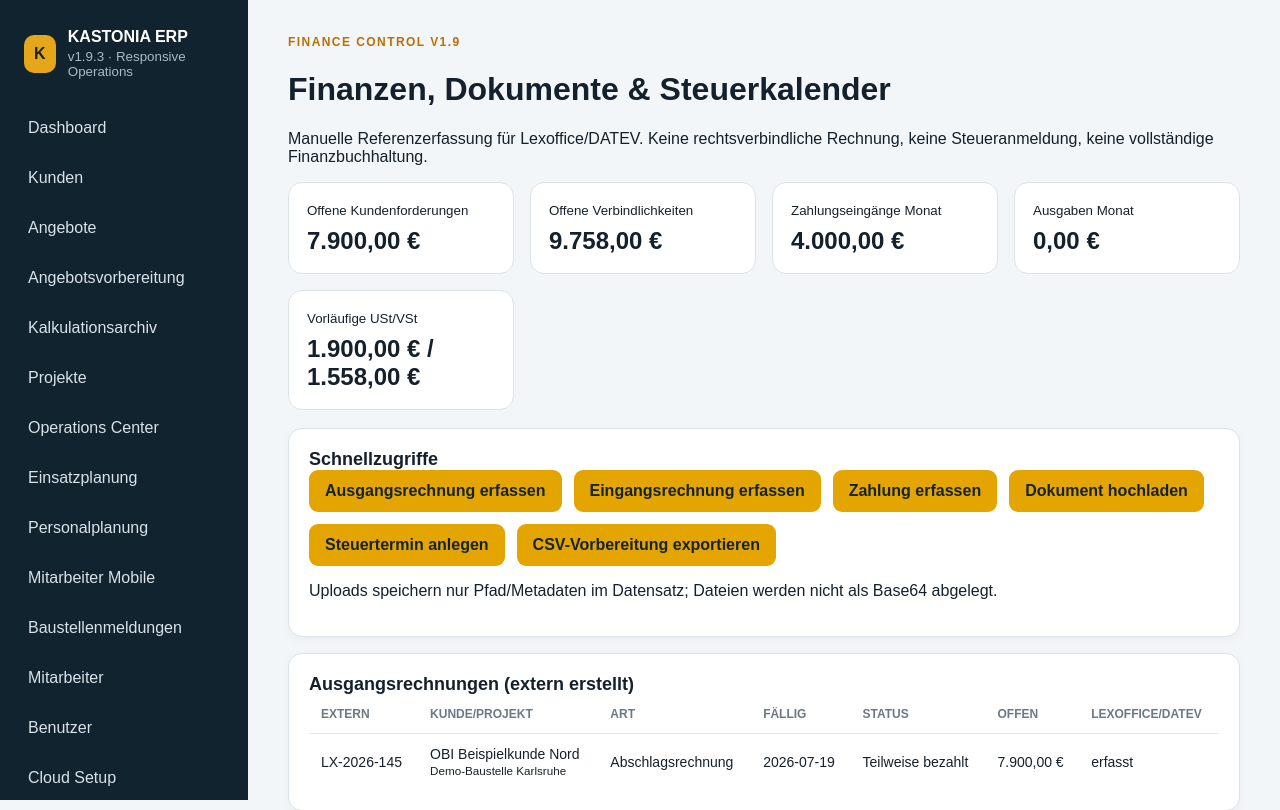
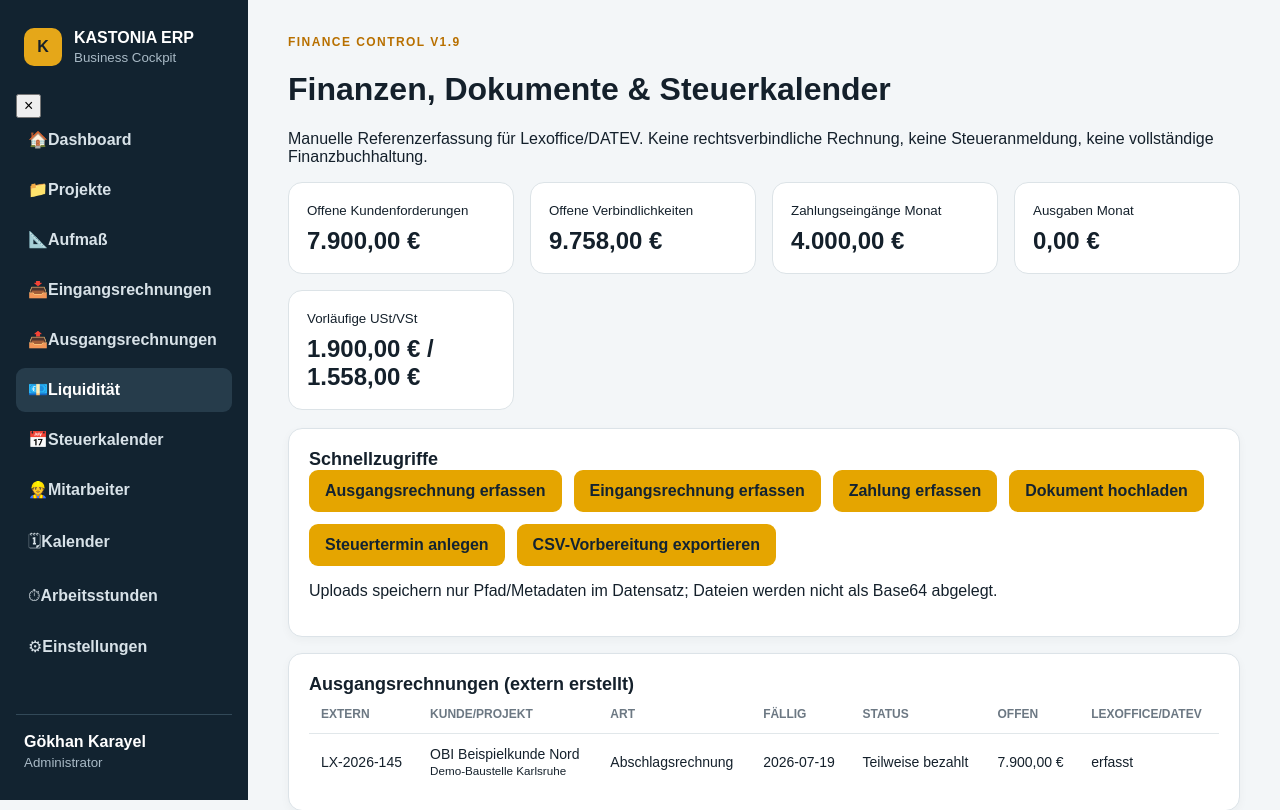
Before and after one commit to Kastonia-ERP/kastonia-erp, a Next.js app: page /finanzen in a window 1280 px wide. Shown: the top 810 px of the page. Built offline with nearby package versions, Linux system fonts and the light colour scheme.

Commit message:
Navigation auf Sprint-1-Umfang reduzieren

```diff
--- a/components/Nav.tsx
+++ b/components/Nav.tsx
@@ -1,19 +1,32 @@
 'use client';
 import Link from 'next/link';
 import { usePathname } from 'next/navigation';
-import { useEffect, useState } from 'react';
+import { useEffect, useRef, useState } from 'react';
 const items = [
-  ['Dashboard','/dashboard'],['Kunden','/kunden'],['Angebote','/angebote'],['Angebotsvorbereitung','/angebotsvorbereitung'],['Kalkulationsarchiv','/kalkulationsarchiv'],['Projekte','/projekte'],['Operations Center','/operations'],['Einsatzplanung','/einsatzplanung'],['Personalplanung','/personalplanung'],['Mitarbeiter Mobile','/mitarbeiter-mobile'],['Baustellenmeldungen','/baustellenmeldungen'],['Mitarbeiter','/mitarbeiter'],['Benutzer','/benutzer'],['Cloud Setup','/admin/cloud-setup'],['Einkauf','/einkauf'],['Lieferanten','/lieferanten'],['Lieferungen','/lieferungen'],
-  ['Kalender','/kalender'],['Aufgaben','/aufgaben'],['Rechnungsübersicht','/rechnungen'],['Finanzen','/finanzen'],['Steuern','/steuern'],['Daten & Backup','/daten'],['Einstellungen','/einstellungen']
+  ['🏠','Dashboard','/dashboard'],
+  ['📁','Projekte','/projekte'],
+  ['📐','Aufmaß','/projekte?ansicht=aufmass'],
+  ['📥','Eingangsrechnungen','/rechnungen?typ=Eingang'],
+  ['📤','Ausgangsrechnungen','/rechnungen?typ=Ausgang'],
+  ['💶','Liquidität','/finanzen'],
+  ['📅','Steuerkalender','/steuern'],
+  ['👷','Mitarbeiter','/mitarbeiter'],
+  ['🗓','Kalender','/kalender'],
+  ['⏱','Arbeitsstunden','/operations'],
+  ['⚙','Einstellungen','/einstellungen']
 ];
 export default function Nav(){
  const p=usePathname();
+ const [currentSearch,setCurrentSearch]=useState('');
  const [open,setOpen]=useState(false);
+ const drawer=useRef<HTMLElement>(null);
  useEffect(()=>setOpen(false),[p]);
+ useEffect(()=>setCurrentSearch(window.location.search),[p]);
  useEffect(()=>{document.body.classList.toggle('drawerOpen',open);return()=>document.body.classList.remove('drawerOpen');},[open]);
+ useEffect(()=>{if(open)drawer.current?.querySelector('nav')?.scrollTo({top:0});},[open]);
  return <>
   <header className="mobileTopbar"><Link className="brand mobileBrand" href="/dashboard"><span>K</span><div><b>KASTONIA ERP</b><small>Business Cockpit</small></div></Link><button className="hamburger" type="button" aria-controls="primary-navigation" aria-expanded={open} onClick={()=>setOpen(!open)}><span></span><span></span><span></span><b>Menü</b></button></header>
   <button className={`drawerScrim ${open?'show':''}`} type="button" aria-label="Navigation schließen" onClick={()=>setOpen(false)}/>
-  <aside className={`nav ${open?'open':''}`} id="primary-navigation" aria-label="Hauptnavigation"><div className="brand fullBrand"><span>K</span><div><b>KASTONIA ERP</b><small>v1.9.3 · Responsive Operations</small></div></div><nav>{items.map(([n,h])=><Link className={p===h?'active':''} href={h} key={h}>{n}</Link>)}</nav><div className="user"><b>Gökhan Karayel</b><small>Administrator · Cloud-ready · Supabase vorbereitet</small></div></aside>
+  <aside ref={drawer} className={`nav ${open?'open':''}`} id="primary-navigation" aria-label="Hauptnavigation"><div className="drawerHead"><div className="brand fullBrand"><span>K</span><div><b>KASTONIA ERP</b><small>Business Cockpit</small></div></div><button className="drawerClose" type="button" aria-label="Navigation schließen" onClick={()=>setOpen(false)}>×</button></div><nav>{items.map(([icon,n,h])=>{const [path,query]=h.split('?');const targetSearch=query?`?${query}`:'';const active=p===path&&(targetSearch?currentSearch===targetSearch:(path!=='/projekte'&&path!=='/rechnungen')||!currentSearch);return <Link className={active?'active':''} href={h} onClick={()=>setCurrentSearch(targetSearch)} key={`${n}-${h}`}><span aria-hidden="true">{icon}</span><b>{n}</b></Link>})}</nav><div className="user"><b>Gökhan Karayel</b><small>Administrator</small></div></aside>
  </>;
 }
```
